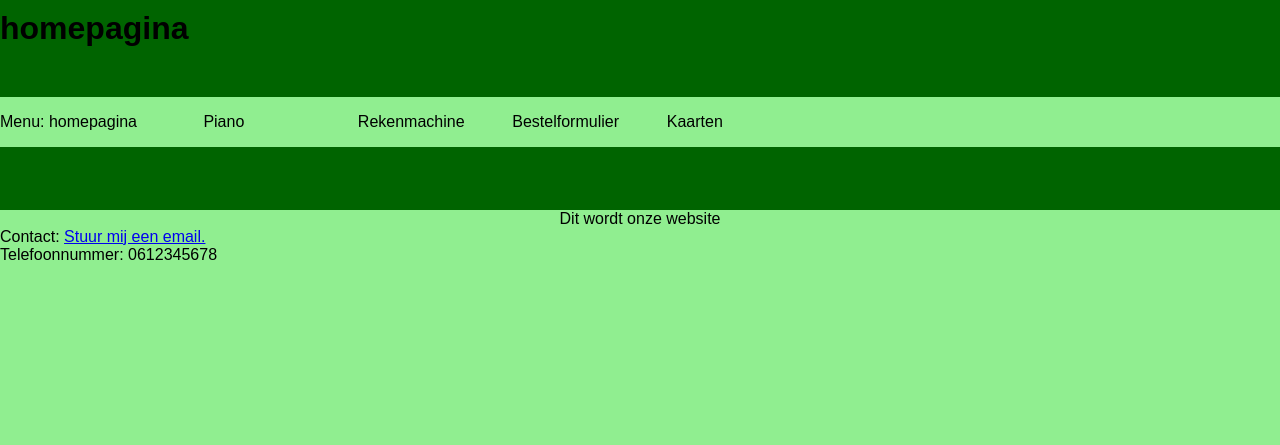
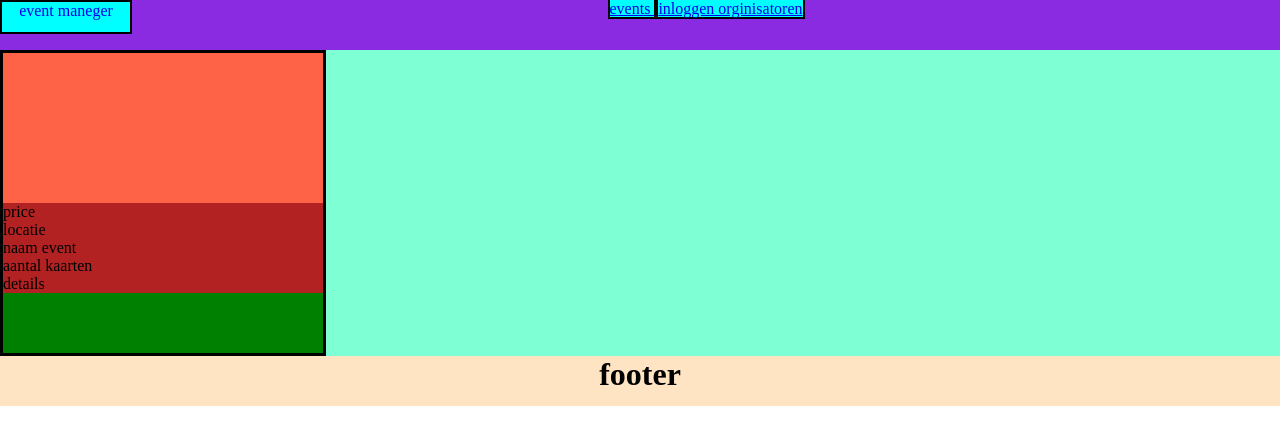
Before and after one commit to cvanh/eventmaneger, a PHP site: page / in a window 1280 px wide. Shown: the top 445 px of the page. Run offline with PHP 8.4, Linux system fonts and the light colour scheme.

Commit message:
working on the front end because tom didnt do shit

```diff
--- /dev/null
+++ b/website/assets/css/events.css
@@ -0,0 +1,18 @@
+.event_card{
+    background-color: green;
+    height: 300px;
+    width: 25%;
+    border: black saddlebrown;
+    border-style: solid;
+}
+.event_card_upper{
+ background-color: tomato;
+ height: 50%;
+ border-top: black;
+}
+.event_card_lower{
+    background-color: firebrick;
+}
+.event_card_lower{
+    background-color: firebrick;
+}
--- a/website/index.html
+++ b/website/index.html
@@ -1,55 +1,42 @@
 <!DOCTYPE html>
-<html lang="nl">
-
+<html lang="en">
 <head>
     <meta charset="UTF-8">
-    <link rel="preconnect" href="https://fonts.gstatic.com">
-    <link href="https://fonts.googleapis.com/css2?family=Raleway:wght@100&display=swap" rel="stylesheet">
-    <link rel="stylesheet" href="assets/css/style.css">
-    <title>Mijn portfolio</title>
+    <meta name="viewport" content="width=device-width, initial-scale=1.0">
+    <title>event planner</title>
+    <link rel="stylesheet" href="./assets/css/main.css">
+    <link rel="stylesheet" href="./assets/css/events.css">
+</head>
+<body>
+    <div id="header">
+        <a href="./index.html"><div id="logo_button" class="header_button">
+            event maneger
+        </div></a>
+        <a href="./index.html"><div class="header_button">
+            events
+        </div></a>
+        <a href="./admin.html"><div class="header_button">
+            inloggen orginisatoren
+        </div></a>
+    </div>
+    <div id="content">
+        <div class="event_card">
+            <div class="event_card_upper">
 
-</head>
-
-<body>
-    <header>
-        <h1>homepagina</h1>
-        <nav>
-            <ul>
-                Menu:
-                <li>
-                    <a href="index.html">homepagina</a>
-                </li>
-
-                <li>
-                    <a href="piano/Opdracht_1/oefening e - piano/piano.html">Piano</a>
-                </li>
-                <li>
-                    <a href="Rknmachine/rekenmachine/rekenmachine.html">Rekenmachine</a>
-                </li>
-                <li>
-                    <a href="bestelformulier/Opdracht_2/bestelformulier/index.html">Bestelformulier</a>
-                </li>
-                <li>
-                    <a href="gallerij.html">Kaarten</a>
-                </li>
-            </ul>
-
-        </nav>
-    </header>
-
-    <div>
-        <div class="project_1">
-            <p>Dit wordt onze website</p>
+            </div>
+            <div class="event_card_lower">
+                <div class="event_card_price">price</div>
+                <div class="event_card_location">locatie</div>
+                <div class="event_card_title ">naam event</div>
+                <div class="event_card_tickets ">aantal kaarten</div>
+                <div class="event_card_details">details</div>
+            </div>
 
         </div>
-        <footer>
-            Contact:
-            <a href="mailto:200501@student.glu.nl">Stuur mij een email.<br>
-            </a>
-            Telefoonnummer: 0612345678
-        </footer>
+    </div>
+    <div id="footer">
+        <h1>footer</h1>
+    </div>
 
-        <script src="assets/js/script.js"></script>
 </body>
-
 </html>
```
Also changed, not shown: website/databasescripts/edit_event.php (+0 -40 lines).
